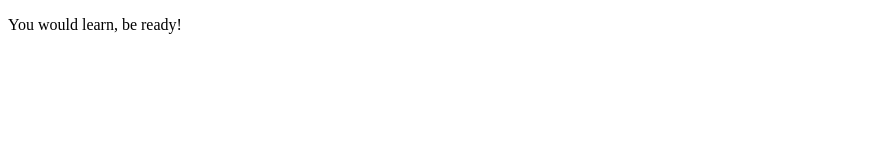
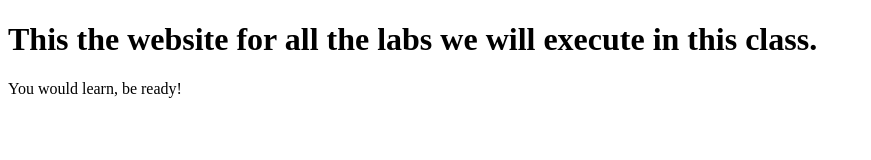
Before and after one commit to Aleeyahhh/devsecops_lab, a plain HTML site: page index.html in a window 1280 px wide. Shown: the whole page, without its empty margins (0-871 px from the left). Drawn offline with Linux system fonts and the light colour scheme.

Commit message:
Revert "Update index.html"
This reverts commit 76ba5ae9c714cb585866dd13149468f4a0026ce9.

```diff
--- a/index.html
+++ b/index.html
@@ -6,6 +6,7 @@
     <title>DevSecOps Lab Website</title>
 </head>
 <body>
+    <h1>This the website for all the labs we will execute in this class.</h1>
     <p>You would learn, be ready!</p>
 </body>
 </html>
```
